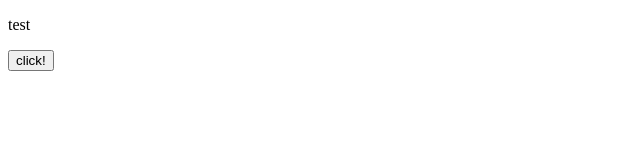
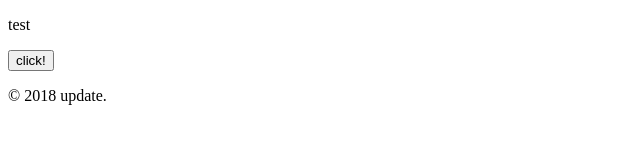
Before and after one commit to Update-hub/git-test, a plain HTML site: page index.html in a window 1280 px wide. Shown: the whole page, without its empty margins (0-640 px from the left). Drawn offline with nearby package versions, Linux system fonts and the light colour scheme.

Commit message:
footer追加 #1

```diff
--- a/index.html
+++ b/index.html
@@ -12,6 +12,10 @@
 
   <button class="js-button">click!</button>
 
+  <footer>
+    <p>&copy; 2018 update.</p>
+  </footer>
+
   <script
   src="https://code.jquery.com/jquery-3.3.1.js"
   integrity="sha256-2Kok7MbOyxpgUVvAk/HJ2jigOSYS2auK4Pfzbm7uH60="
```
